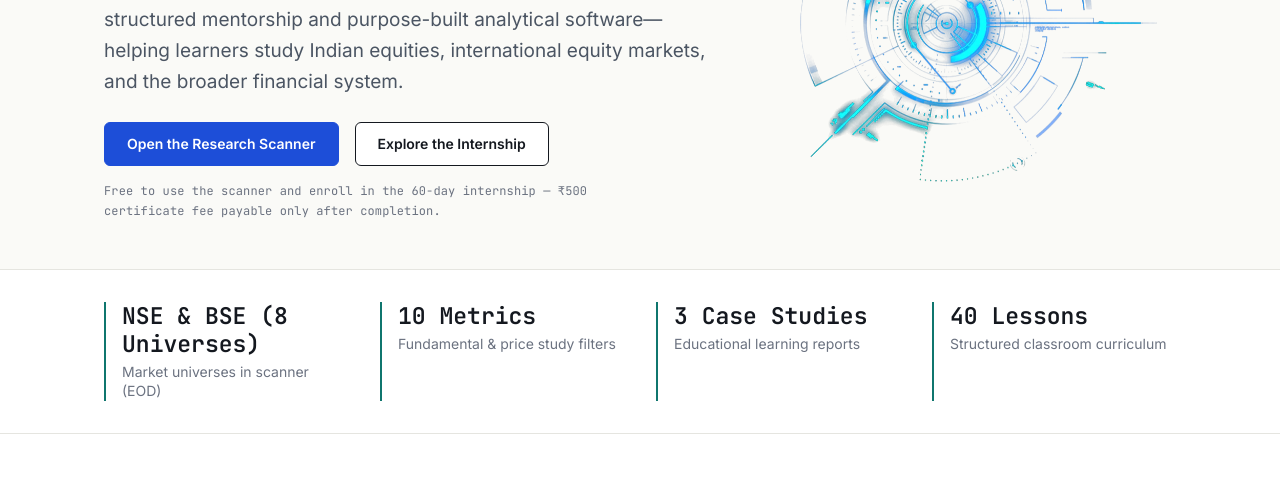
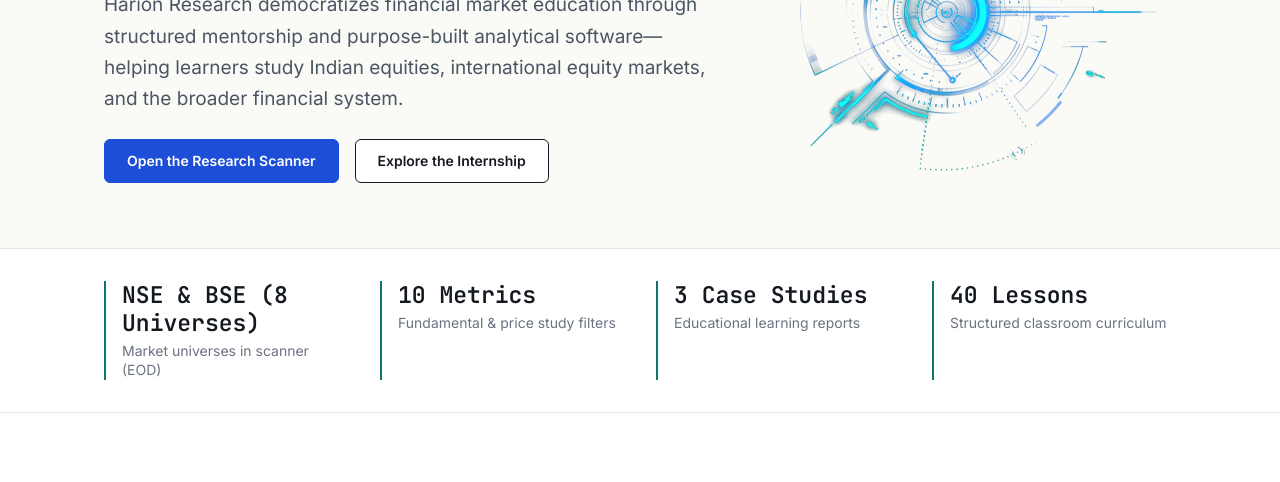
Before and after one commit to Malanidhruv/hrweb, a plain HTML site: page dist/index.html in a window 1280 px wide. Shown: the part 318-800 px from the top of the page. Drawn offline with Linux system fonts and the light colour scheme.

Commit message:
Remove fee note from homepage hero

```diff
--- a/dist/index.html
+++ b/dist/index.html
@@ -43,7 +43,6 @@
               <a class="btn" href="/screener/?utm_source=harion_site&amp;utm_medium=web&amp;utm_campaign=hero_scanner" data-event="click_open_scanner">Open the Research Scanner</a>
               <a class="btn btn-equal" href="/equity-research-internship/?utm_source=harion_site&amp;utm_medium=web&amp;utm_campaign=hero_internship" data-event="click_view_internship">Explore the Internship</a>
             </div>
-            <p class="quiet-note">Free to use the scanner and enroll in the 60-day internship — ₹500 certificate fee payable only after completion.</p>
           </div>
           <div class="hero-graphic-wrap"><picture><source srcset="/assets/hero.webp" type="image/webp"><img class="hero-graphic" src="/assets/hero.png" alt="Quantitative market analysis graphic" width="480" height="465" fetchpriority="high"></picture></div>
         </div>
```
Also changed, not shown: index.html (+0 -1 lines), templates/index.html (+0 -1 lines).
